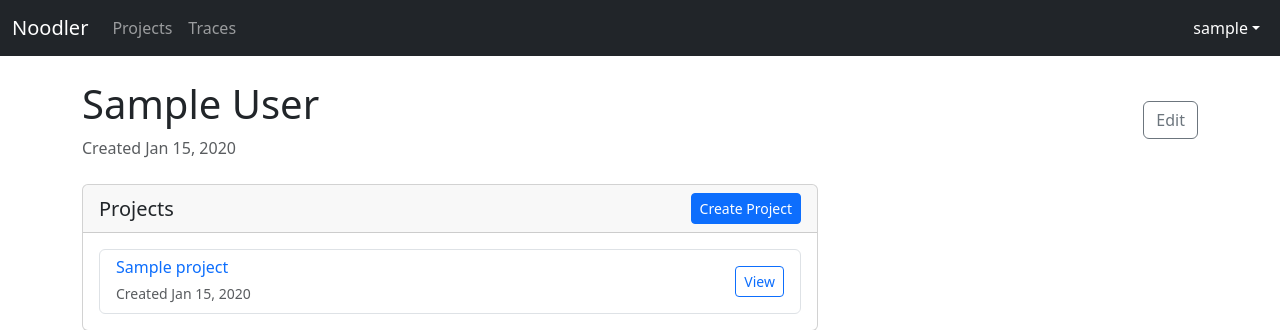
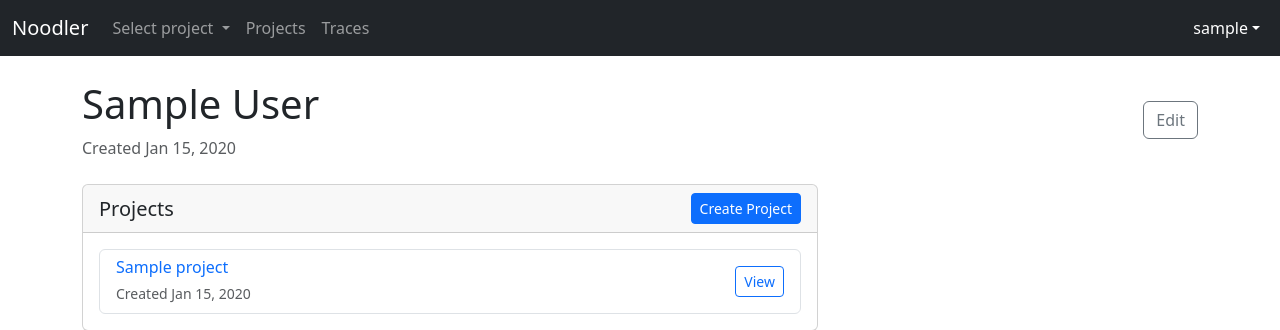
Before and after one commit to noodler-dev/noodler, a Django app: page /accounts/organizations/00000000-0000-0000-0000-000000000001/ in a window 1280 px wide. Shown: the top 330 px of the page. Run offline with Django 5.2, Linux system fonts and the light colour scheme; a user stored in the database is signed in; tables that the repository leaves empty hold one stand-in row (values such as "Sample post"); parts of the project's set-up code (start-up, migrations or seed data) failed here and were passed over.

Commit message:
Added project to navbar

```diff
--- a/noodler/settings.py
+++ b/noodler/settings.py
@@ -74,6 +74,7 @@ TEMPLATES = [
                 "django.template.context_processors.request",
                 "django.contrib.auth.context_processors.auth",
                 "django.contrib.messages.context_processors.messages",
+                "projects.context_processors.current_project",
             ],
         },
     },
--- /dev/null
+++ b/projects/context_processors.py
@@ -0,0 +1,22 @@
+from .utils import get_current_project, get_user_projects
+
+
+def current_project(request):
+    """
+    Add current_project and user_projects to template context for authenticated users.
+
+    current_project: The project currently selected in session, or None.
+    user_projects: All projects the user has access to (for switcher dropdown).
+    """
+    if not request.user.is_authenticated:
+        return {}
+
+    current = get_current_project(request.user, request.session)
+    projects = (
+        get_user_projects(request.user).select_related("organization").order_by("organization__name", "name")
+    )
+
+    return {
+        "current_project": current,
+        "user_projects": projects,
+    }
--- a/templates/navbar.html
+++ b/templates/navbar.html
@@ -12,6 +12,36 @@
         </button>
         <div class="collapse navbar-collapse" id="navbarNav">
             <ul class="navbar-nav me-auto">
+                {% if user.is_authenticated and user_projects %}
+                    <li class="nav-item dropdown">
+                        <a class="nav-link dropdown-toggle {% if current_project %}text-success{% endif %}"
+                           href="#"
+                           id="projectDropdown"
+                           role="button"
+                           data-bs-toggle="dropdown"
+                           aria-expanded="false">
+                            {% if current_project %}
+                                {{ current_project.name }}
+                            {% else %}
+                                Select project
+                            {% endif %}
+                        </a>
+                        <ul class="dropdown-menu" aria-labelledby="projectDropdown">
+                            {% for project in user_projects %}
+                                <li>
+                                    <a class="dropdown-item {% if current_project and current_project.id == project.id %}active{% endif %}"
+                                       href="{% url 'projects:detail' project.uid %}">{{ project.name }}</a>
+                                </li>
+                            {% endfor %}
+                            <li>
+                                <hr class="dropdown-divider">
+                            </li>
+                            <li>
+                                <a class="dropdown-item" href="{% url 'projects:list' %}">All projects</a>
+                            </li>
+                        </ul>
+                    </li>
+                {% endif %}
                 <li class="nav-item">
                     <a class="nav-link" href="{% url 'projects:list' %}">Projects</a>
                 </li>
```
